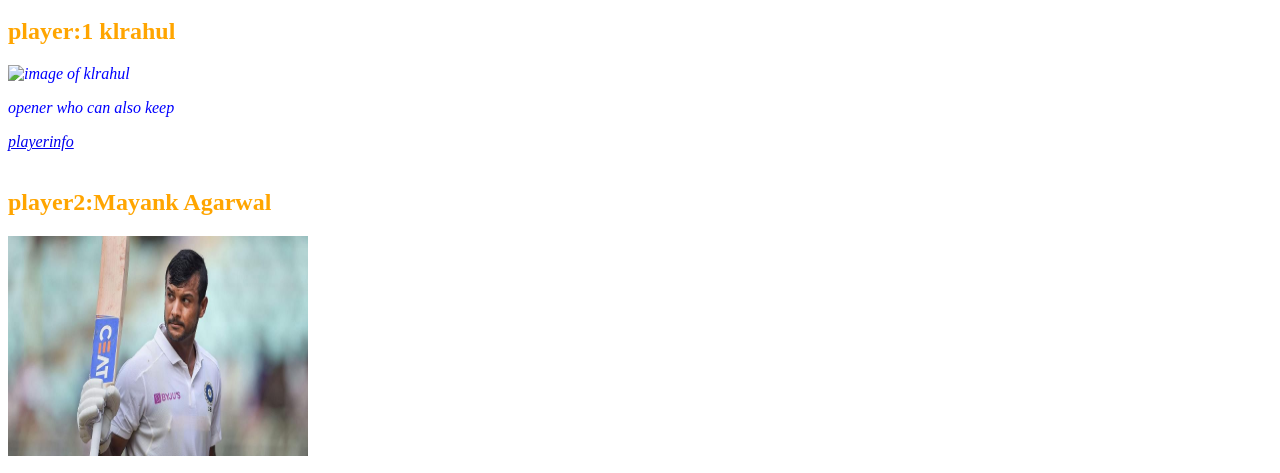
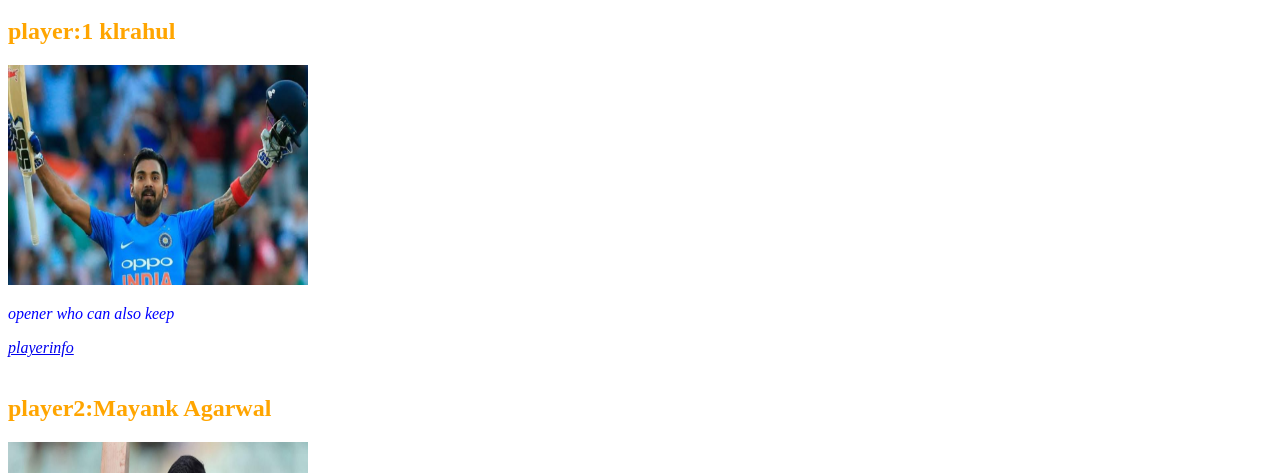
Before and after one commit to yaswanthkande/Centurion_heroes, a plain HTML site: page index.html in a window 1280 px wide. Shown: the part 314-787 px from the top of the page. Drawn offline with Linux system fonts and the light colour scheme.

Commit message:
Update index.html

```diff
--- a/index.html
+++ b/index.html
@@ -16,7 +16,7 @@
     this is the first Asian team to win a match at the centurion venue. This indian team under captain kohli is capable of achieving anything they won everywhere they have played in the year 2021.They have given the indian fans the unforgettable memories. Lorem, ipsum dolor sit amet consectetur adipisicing elit. Itaque animi porro praesentium nesciunt excepturi doloremque unde saepe magnam eaque officiis, ipsam dolorem voluptate. Necessitatibus voluptatibus iusto aspernatur quam ad minima voluptatum nesciunt, odit quos voluptas soluta harum ipsam alias explicabo mollitia? Dolorum, illo optio illum quo, ipsam eveniet minus voluptatem magni quam praesentium ducimus! Ex architecto quis facere officiis neque magnam atque maxime, perferendis totam voluptates doloremque, suscipit molestias laborum nulla omnis laboriosam esse ullam odit unde dolore. Ducimus rerum nesciunt iusto natus perspiciatis neque beatae, voluptatem laudantium sit iste amet inventore autem assumenda tempora? Repudiandae aut at aspernatur mollitia?
     <h1 id="sub">these are the profiles of playing 11</h1>
     <h2>player:1 klrahul</h2>
-    <img src="player images/klrahul.jpg" alt="image of klrahul"height=220 width="300">
+    <img src="klrahul.jpg" alt="image of klrahul"height=220 width="300">
     <br>
     <p>opener who can also keep</p>
     <a href="https://www.espncricinfo.com/player/kl-rahul-422108">playerinfo</a>
```
